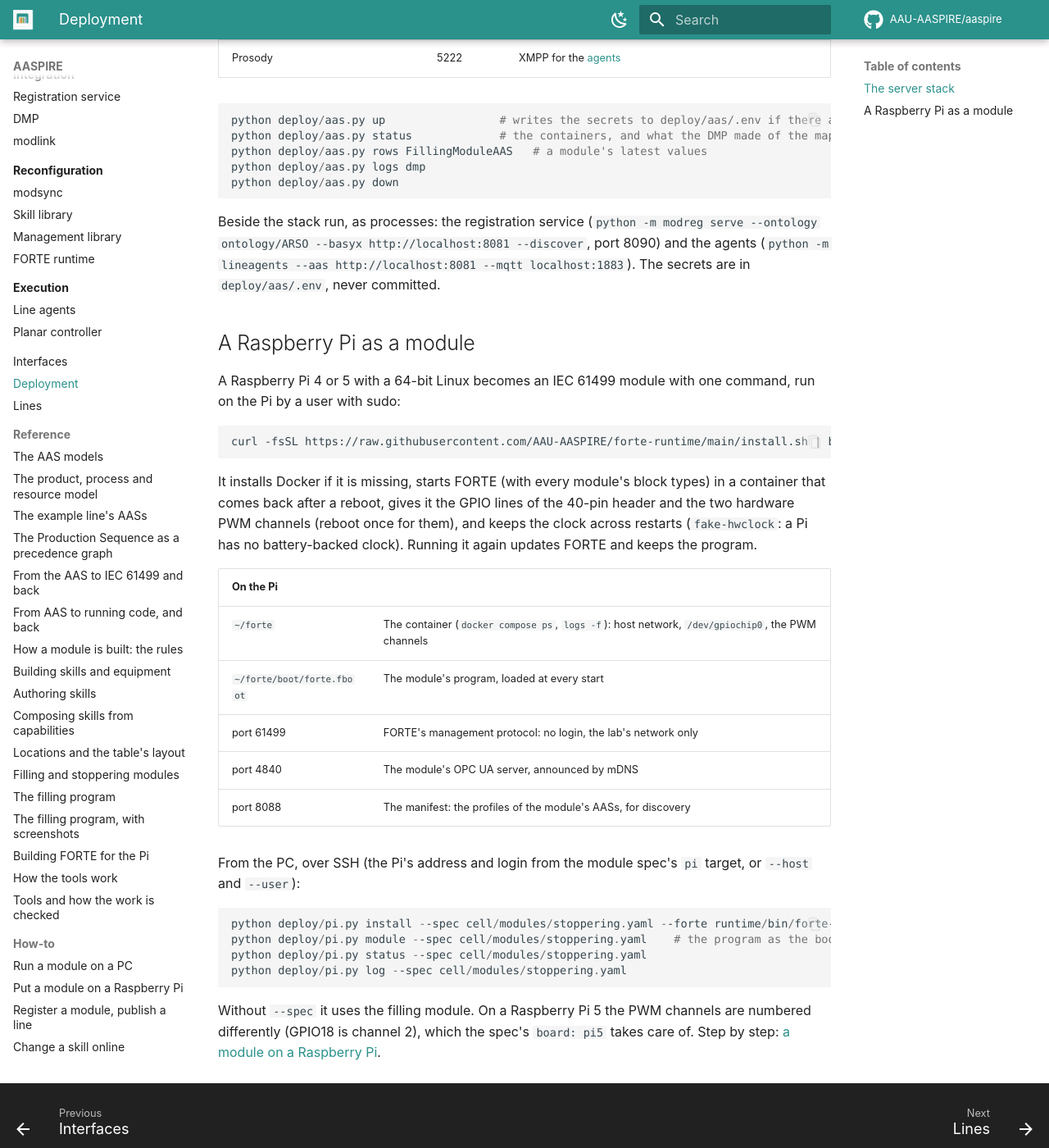
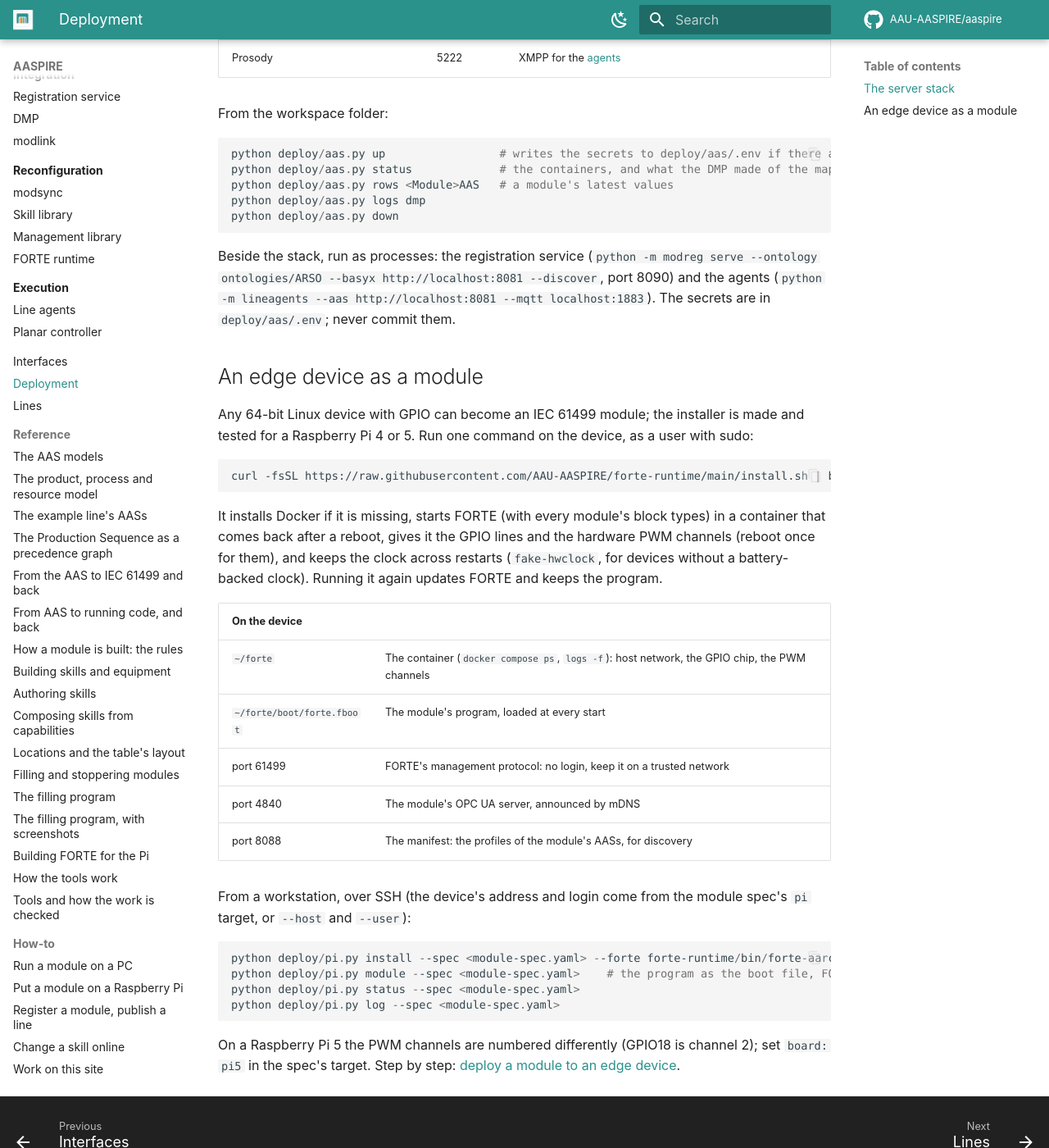
Before and after one commit to AAU-AASPIRE/aaspire, an MkDocs documentation site: the page built from docs/deployment/deploy.md, in a window 1280 px wide and 1400 px high, scrolled down 1278 px. Shown: the whole window at 82% size. Built offline with MkDocs 1.6.1 and Material for MkDocs 9.7.7, drawn with Linux system fonts in a browser that asks for light colours; comment, search, counter and statistics services are not loaded; some of the changed text lies outside the part shown.

Commit message:
Deployment page and figure: the server stack and any edge device as a module

````diff
--- a/docs/deployment/deploy.md
+++ b/docs/deployment/deploy.md
@@ -1,15 +1,16 @@
 # Deployment
 
-<span class="pillar deployment">Deployment</span> Two halves: the server stack that holds the AASs and
-the services around them, started on one computer with Docker Compose (`deploy/aas`, the future
-`deploy-server`), and a Raspberry Pi turned into an IEC 61499 module (`deploy/pi`, `deploy/pi.py` and
-`runtime/install.sh`, the future `deploy-module`).
+<span class="pillar deployment">Deployment</span> A line needs two kinds of deployment: the server stack
+that holds the AASs and the services around them, started on one computer with Docker Compose, and each
+module's device, turned into an IEC 61499 module that runs FORTE. Repository
+[deploy](https://github.com/AAU-AASPIRE/deploy), with the device installer in
+[forte-runtime](https://github.com/AAU-AASPIRE/forte-runtime).
 
 <figure markdown="span">
-  [![The server stack's containers on the left with the processes beside it; the Raspberry Pi with its
-  FORTE container, ports and manifest server on the right, reached from the PC over SSH](../figures/deploy.png)](../figures/deploy.png)
-  <figcaption>The stack runs the AAS server, the DMP, the time series, the brokers and the web UI; a Pi
-  runs FORTE in a container and serves its module's profiles; the registration service finds it.</figcaption>
+  [![The server stack's containers on the left with the processes beside it; an edge device with its
+  FORTE container, ports and manifest server on the right, reached from a workstation over SSH](../figures/deploy.png)](../figures/deploy.png)
+  <figcaption>The stack runs the AAS server, the DMP, the time series, the brokers and the web UI; a
+  device runs FORTE in a container and serves its module's profiles; the registration service finds it.</figcaption>
 </figure>
 
 ## The server stack
@@ -24,51 +25,52 @@ the services around them, started on one computer with Docker Compose (`deploy/a
 | Mosquitto | 1883 | The AAS server's events (a shell or submodel created, changed, deleted) |
 | Prosody | 5222 | XMPP for the [agents](../execution/agents.md) |
 
+From the workspace folder:
+
 ```powershell
 python deploy/aas.py up                 # writes the secrets to deploy/aas/.env if there are none, starts it all
 python deploy/aas.py status             # the containers, and what the DMP made of the mappings
-python deploy/aas.py rows FillingModuleAAS   # a module's latest values
+python deploy/aas.py rows <Module>AAS   # a module's latest values
 python deploy/aas.py logs dmp
 python deploy/aas.py down
 ```
 
-Beside the stack run, as processes: the registration service (`python -m modreg serve --ontology
-ontology/ARSO --basyx http://localhost:8081 --discover`, port 8090) and the agents (`python -m lineagents
---aas http://localhost:8081 --mqtt localhost:1883`). The secrets are in `deploy/aas/.env`, never
-committed.
+Beside the stack, run as processes: the registration service (`python -m modreg serve --ontology
+ontologies/ARSO --basyx http://localhost:8081 --discover`, port 8090) and the agents (`python -m
+lineagents --aas http://localhost:8081 --mqtt localhost:1883`). The secrets are in `deploy/aas/.env`;
+never commit them.
 
-## A Raspberry Pi as a module
+## An edge device as a module
 
-A Raspberry Pi 4 or 5 with a 64-bit Linux becomes an IEC 61499 module with one command, run on the Pi
-by a user with sudo:
+Any 64-bit Linux device with GPIO can become an IEC 61499 module; the installer is made and tested for
+a Raspberry Pi 4 or 5. Run one command on the device, as a user with sudo:
 
 ```bash
 curl -fsSL https://raw.githubusercontent.com/AAU-AASPIRE/forte-runtime/main/install.sh | bash
 ```
 
 It installs Docker if it is missing, starts FORTE (with every module's block types) in a container that
-comes back after a reboot, gives it the GPIO lines of the 40-pin header and the two hardware PWM
-channels (reboot once for them), and keeps the clock across restarts (`fake-hwclock`: a Pi has no
-battery-backed clock). Running it again updates FORTE and keeps the program.
+comes back after a reboot, gives it the GPIO lines and the hardware PWM channels (reboot once for
+them), and keeps the clock across restarts (`fake-hwclock`, for devices without a battery-backed
+clock). Running it again updates FORTE and keeps the program.
 
-| On the Pi | |
+| On the device | |
 | --- | --- |
-| `~/forte` | The container (`docker compose ps`, `logs -f`): host network, `/dev/gpiochip0`, the PWM channels |
+| `~/forte` | The container (`docker compose ps`, `logs -f`): host network, the GPIO chip, the PWM channels |
 | `~/forte/boot/forte.fboot` | The module's program, loaded at every start |
-| port 61499 | FORTE's management protocol: no login, the lab's network only |
+| port 61499 | FORTE's management protocol: no login, keep it on a trusted network |
 | port 4840 | The module's OPC UA server, announced by mDNS |
 | port 8088 | The manifest: the profiles of the module's AASs, for discovery |
 
-From the PC, over SSH (the Pi's address and login from the module spec's `pi` target, or `--host` and
-`--user`):
+From a workstation, over SSH (the device's address and login come from the module spec's `pi` target,
+or `--host` and `--user`):
 
 ```powershell
-python deploy/pi.py install --spec cell/modules/stoppering.yaml --forte runtime/bin/forte-aarch64
-python deploy/pi.py module --spec cell/modules/stoppering.yaml    # the program as the boot file, FORTE restarted
-python deploy/pi.py status --spec cell/modules/stoppering.yaml
-python deploy/pi.py log --spec cell/modules/stoppering.yaml
+python deploy/pi.py install --spec <module-spec.yaml> --forte forte-runtime/bin/forte-aarch64
+python deploy/pi.py module --spec <module-spec.yaml>    # the program as the boot file, FORTE restarted
+python deploy/pi.py status --spec <module-spec.yaml>
+python deploy/pi.py log --spec <module-spec.yaml>
 ```
 
-Without `--spec` it uses the filling module. On a Raspberry Pi 5 the PWM channels are numbered
-differently (GPIO18 is channel 2), which the spec's `board: pi5` takes care of. Step by step:
-[a module on a Raspberry Pi](../how-to/raspberry-pi.md).
+On a Raspberry Pi 5 the PWM channels are numbered differently (GPIO18 is channel 2); set `board: pi5`
+in the spec's target. Step by step: [deploy a module to an edge device](../how-to/raspberry-pi.md).
````
Also changed, not shown: docs/figures/deploy.png.
